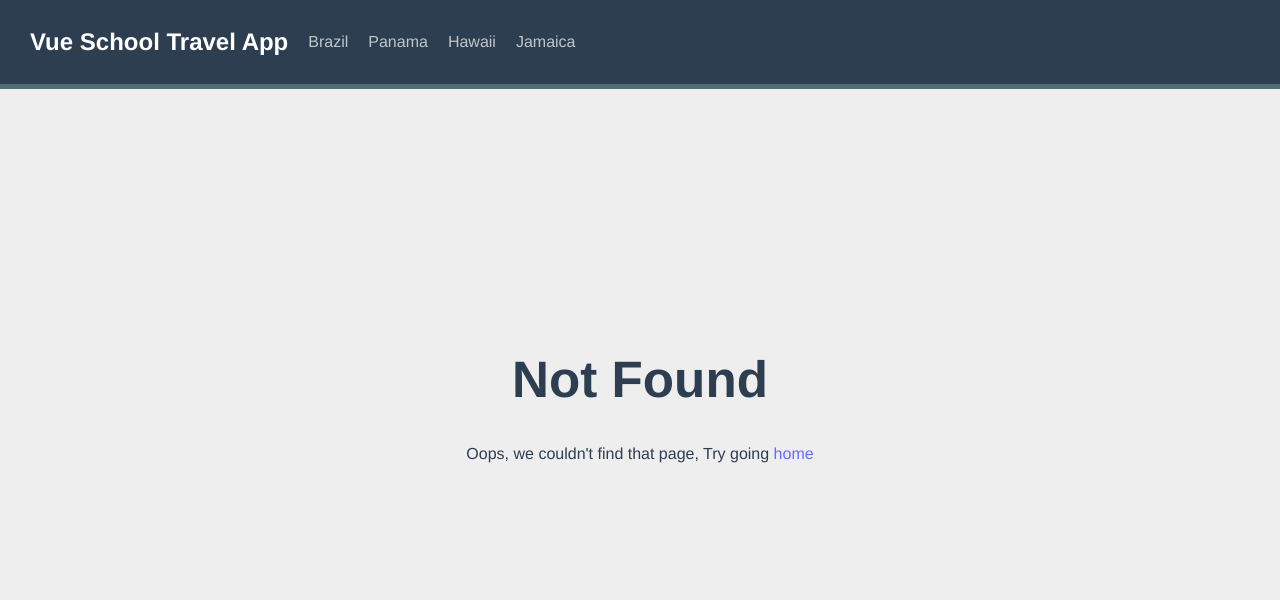
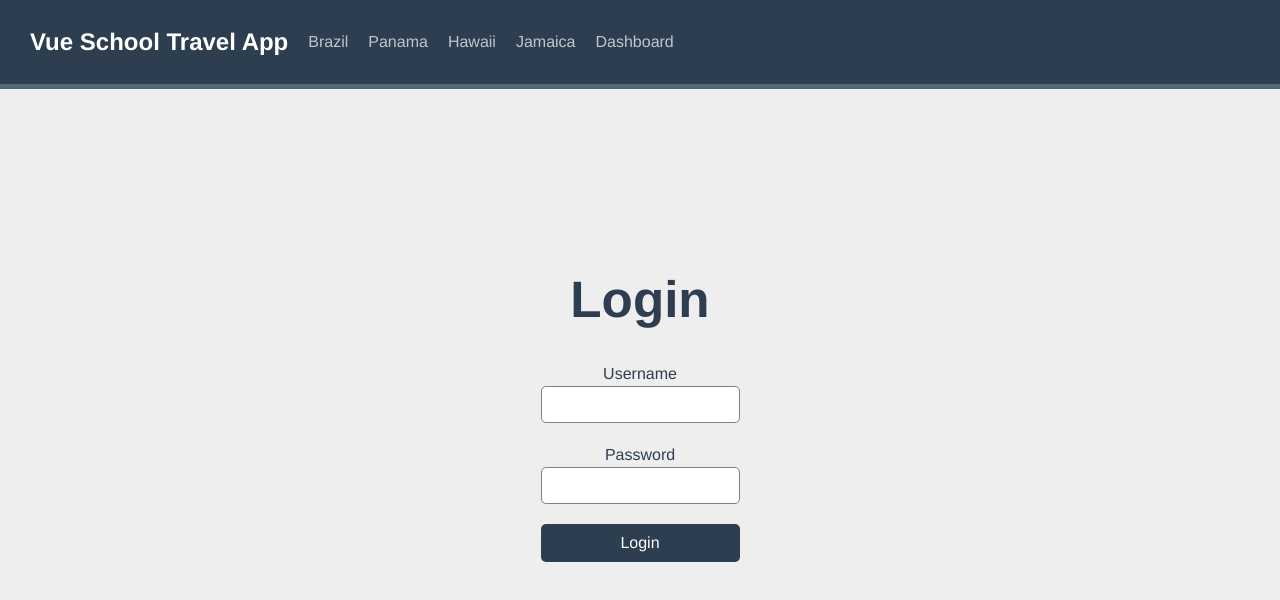
Before and after one commit to black-code1/router-4-for-everyone, a Vue app: page /login in a window 1280 px wide. Before the commit this address had no page. Shown: the top 600 px of the page. Built offline with nearby package versions, Linux system fonts and the light colour scheme.

Commit message:
Route Meta Fields

```diff
--- a/src/components/TheNavigation.vue
+++ b/src/components/TheNavigation.vue
@@ -8,6 +8,7 @@
     >
       {{ destination.name }}
     </router-link>
+    <router-link :to="{name: 'protected'}">Dashboard</router-link>
   </div>
 </template>
 
--- a/src/router/index.js
+++ b/src/router/index.js
@@ -4,6 +4,19 @@
 
 const routes = [
     {path: '/', name:'Home', component: Home},
+    {
+        path: '/protected',
+        name:'protected',
+        component: () => import('@/views/Protected.vue'),
+        meta: {
+            requiresAuth: true
+        }
+    },
+    {
+      path: '/login',
+      name: 'login',
+      component: () => import('@/views/Login.vue')
+    },
     {
         path: '/destination/:id/:slug',
         name: 'destination.show',
@@ -50,4 +63,11 @@
     }
 })
 
+router.beforeEach((to, from) => {
+    if(to.meta.requiresAuth && !window.user){
+        // need to login if not already logged in
+        return {name: 'login'}
+
+    }
+})
 export default router
--- /dev/null
+++ b/src/views/Login.vue
@@ -0,0 +1,36 @@
+<template>
+  <div class="login">
+    <form class="form" @submit.prevent="login">
+      <h1>Login</h1>
+      <label for="username">Username</label>
+      <input v-model="username" name="username" type="text" class="input">
+      <label for="password">Password</label>
+      <input v-model="password" name="password" type="password" class="input">
+      <button class="btn">Login</button>
+    </form>
+  </div>
+</template>
+
+<script>
+export default {
+  name: "Login",
+  data() {
+    return {
+      username: '',
+      password: ''
+    }
+  },
+
+  methods: {
+    login() {
+      // Auth user against API
+      window.user = this.username
+      this.$router.push({name: 'protected'})
+    }
+  }
+}
+</script>
+
+<style scoped>
+
+</style>
--- /dev/null
+++ b/src/views/Protected.vue
@@ -0,0 +1,27 @@
+<template>
+  <div>
+    <h1>Greetings, {{username}}</h1>
+    <button @click="logout">Logout</button>
+  </div>
+</template>
+
+<script>
+export default {
+  name: "Protected",
+  data() {
+    return {
+      username: window.user
+    }
+  },
+  methods: {
+    logout() {
+      window.user = null
+      this.$router.push({name: 'Home'})
+    }
+  }
+}
+</script>
+
+<style scoped>
+
+</style>
```
